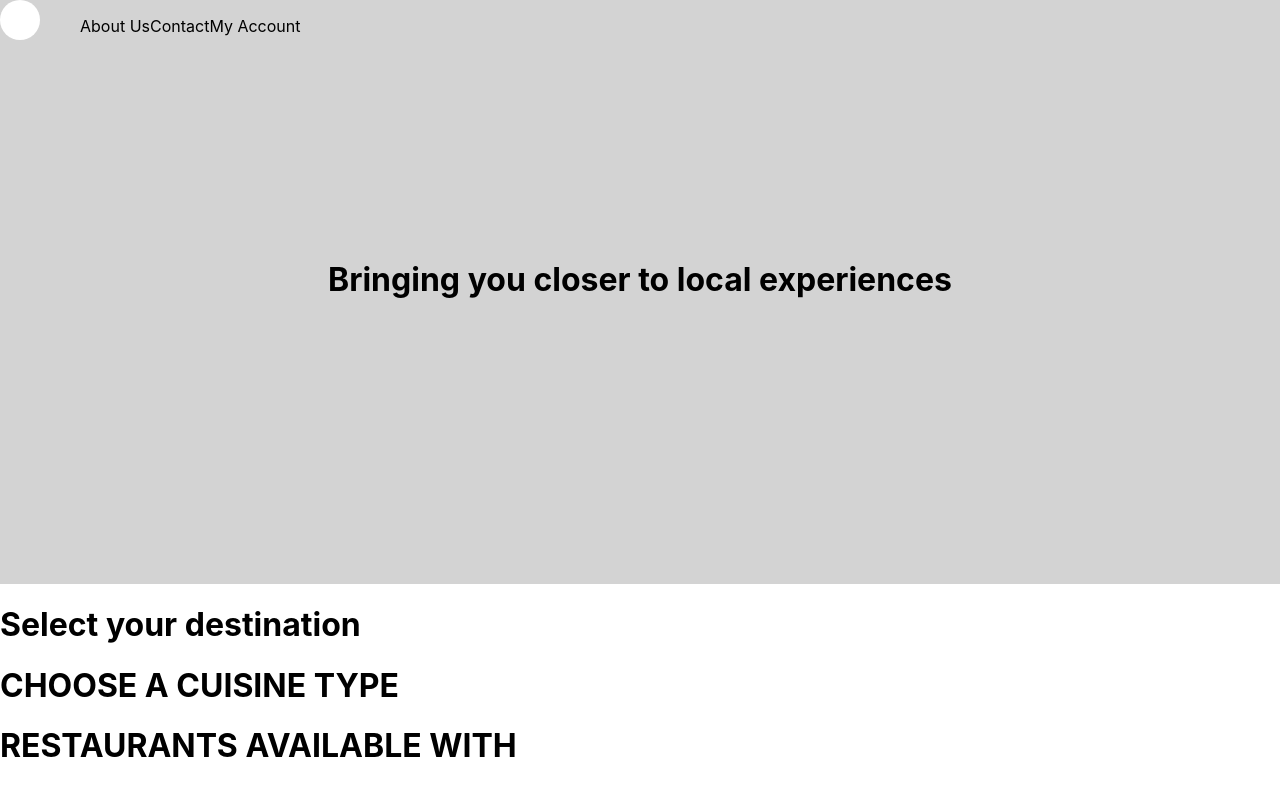
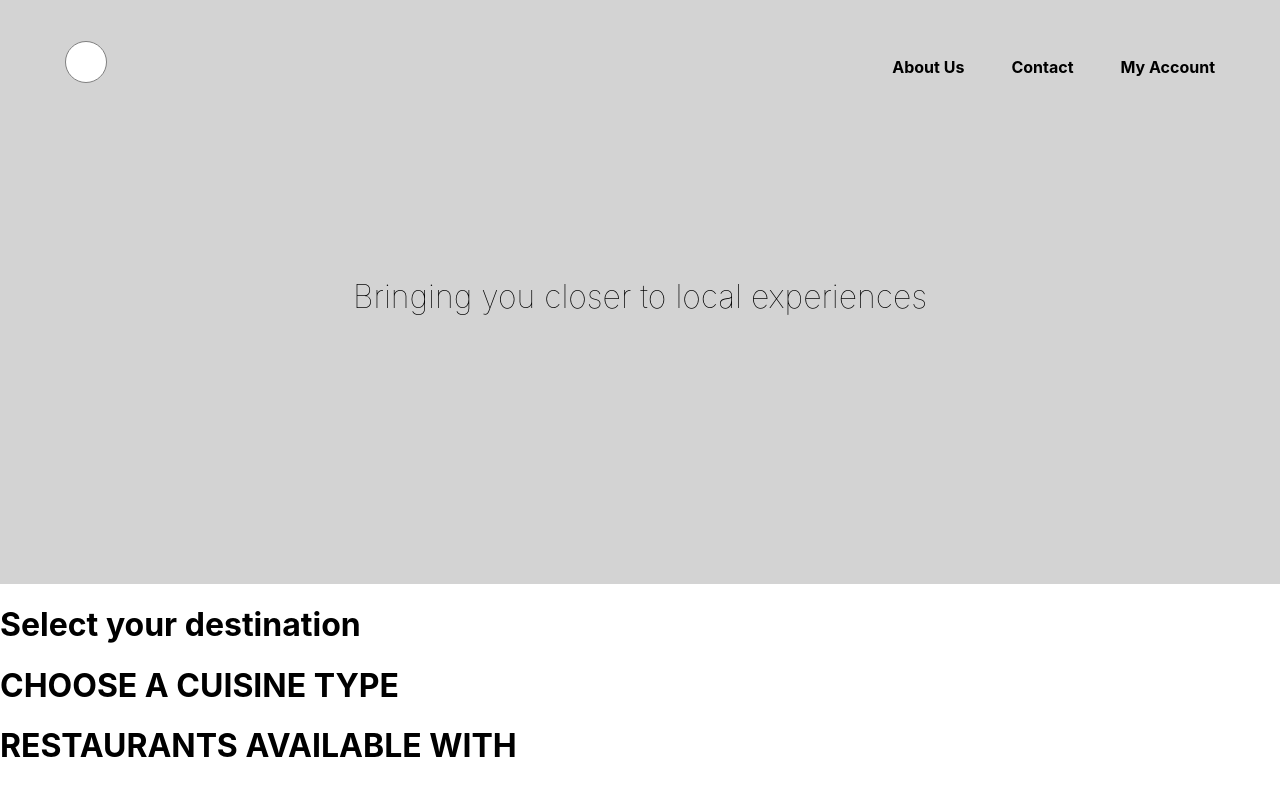
Before and after one commit to bowenbride/sjyamr-3d-hackathon, a React (Create React App) app in the folder client/: page / in a window 1280 px wide. Shown: the top 796 px of the page. Built offline with nearby package versions, Linux system fonts and the light colour scheme.

Commit message:
Hero Section: 1st iteration complete

```diff
--- a/client/src/styles/main.css
+++ b/client/src/styles/main.css
@@ -13,6 +13,7 @@
   -webkit-box-pack: center;
       -ms-flex-pack: center;
           justify-content: center;
+  padding: 41px 65px 0 65px;
 }
 
 .hero__avatar {
@@ -20,6 +21,7 @@
   height: 40px;
   background-color: white;
   border-radius: 50%;
+  border: solid 1px grey;
 }
 
 .hero__topbar {
@@ -35,11 +37,16 @@
   display: -webkit-box;
   display: -ms-flexbox;
   display: flex;
-  -ms-flex-item-align: end;
-      align-self: flex-end;
+  margin-left: auto;
+}
+
+.hero__topbar--item {
+  margin-left: 47px;
+  font-weight: bold;
 }
 
 .hero__header {
-  margin-top: 13rem;
+  margin-top: 11.5rem;
+  font-weight: 100;
 }
 /*# sourceMappingURL=main.css.map */
--- a/client/src/styles/partials/_hero.scss
+++ b/client/src/styles/partials/_hero.scss
@@ -7,6 +7,7 @@
     display: flex;
     flex-wrap: wrap;
     justify-content: center;
+    padding: 41px 65px 0 65px;
   }
 
   &__avatar {
@@ -14,6 +15,7 @@
     height: 40px;
     background-color: white;
     border-radius: 50%;
+    border: solid 1px grey;
   }
   &__topbar {
     display: flex;
@@ -22,11 +24,17 @@
     &--list {
       list-style-type: none;
       display: flex;
-      align-self: flex-end;
+      margin-left: auto;
+    }
+
+    &--item {
+      margin-left: 47px;
+      font-weight: bold;
     }
   }
 
   &__header {
-    margin-top: 13rem;
+    margin-top: 11.5rem;
+    font-weight: 100;
   }
 }
```
Also changed, not shown: 1 other file (tests, documents, lock files or other folders).
